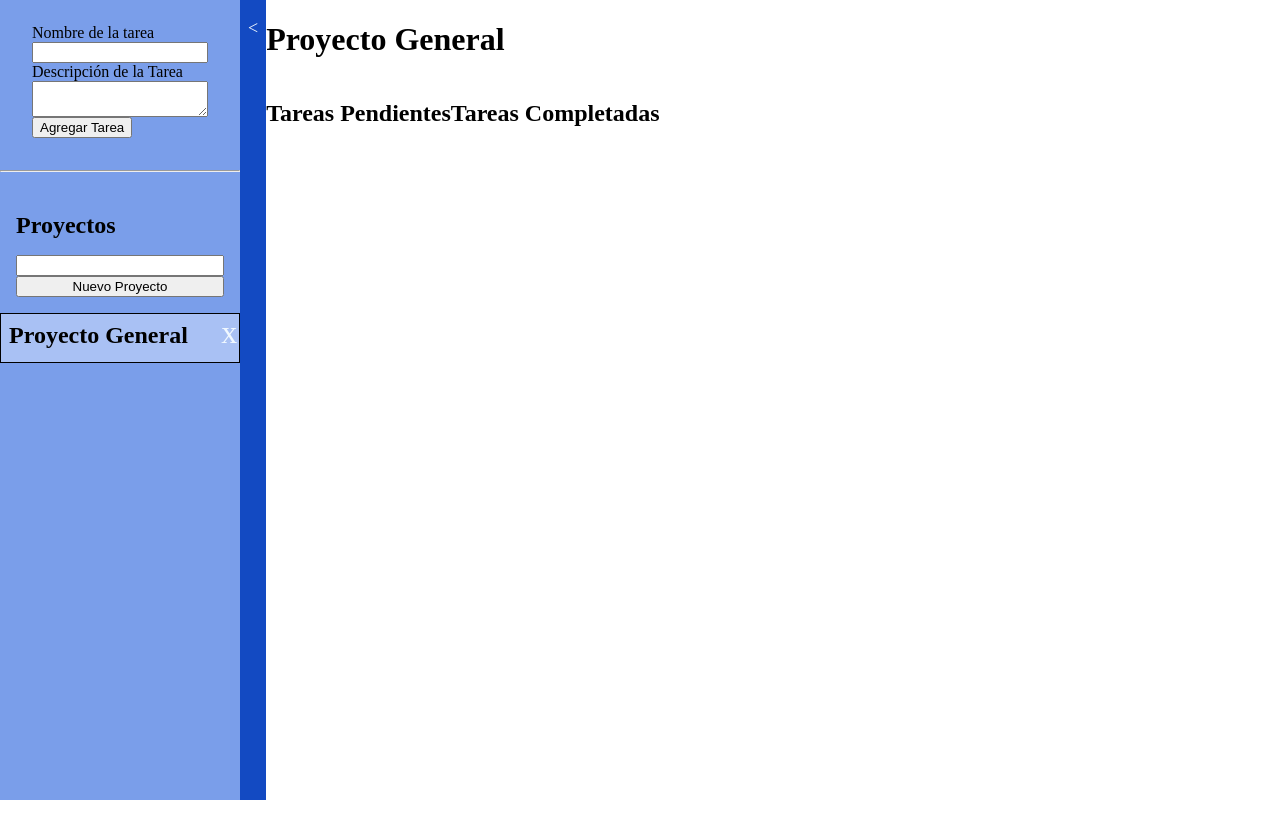
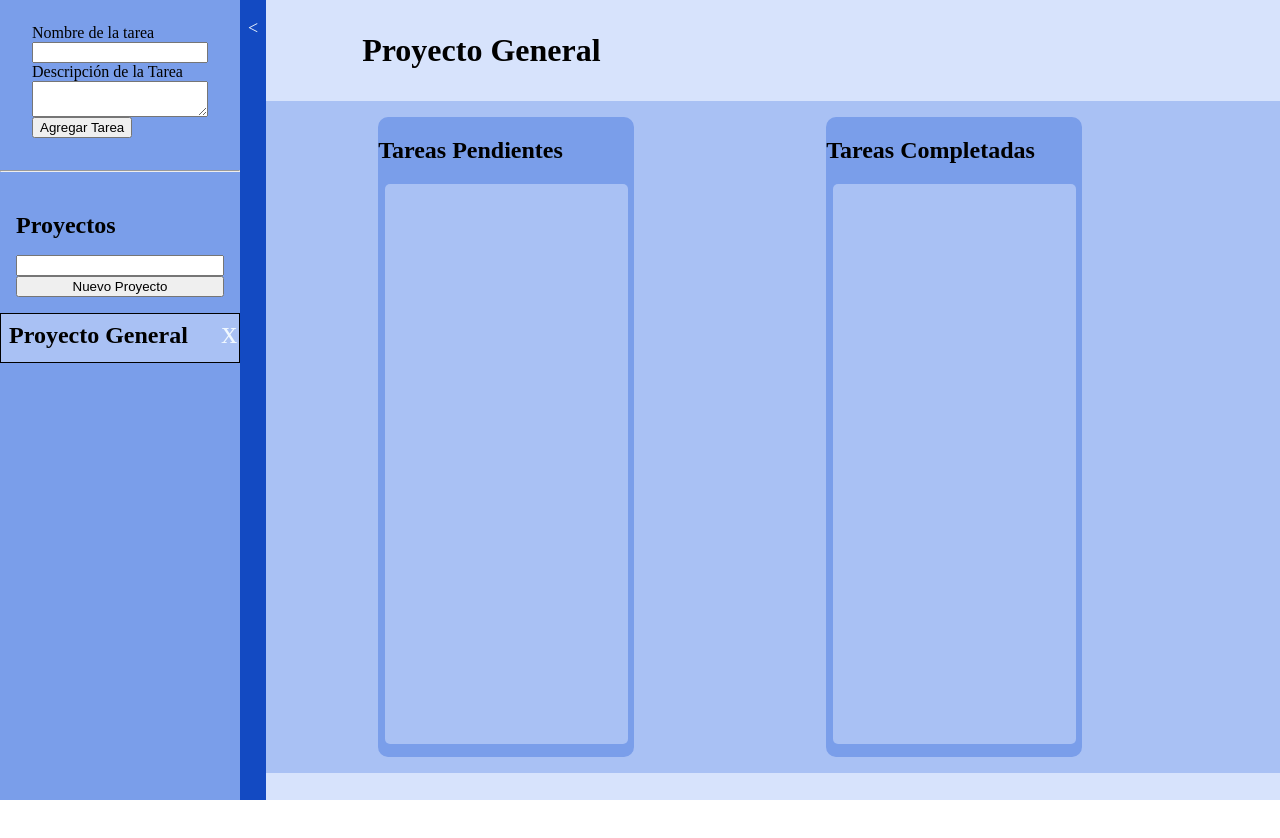
Before and after one commit to AxlinBishop/creador-tareas, a Vue app: page / in a window 1280 px wide. Built offline with nearby package versions, Linux system fonts and the light colour scheme.

Commit message:
estilo de listas terminado

```diff
--- a/src/App.vue
+++ b/src/App.vue
@@ -1,11 +1,12 @@
 <template>
   <div class="flex">
     <MenuTareas/>
-    <div class="div">
+    <div class="section_listas">
       <h1>{{ store.state.proyectoActual }}</h1>  <!-- EL NOMBRE QUE APARECERÁ DE TITULO ES EL NOMBRE DEL PROYECTO ACTUAL -->
-      <div class="flex">
-        <ListaTareasPendientes/>
-        <ListaTareasCompletadas/>
+      <div class="listados">
+        <div class="flex">
+          <ListasTareas />
+        </div>
       </div>
     </div>
 
@@ -14,8 +15,7 @@
 
 <script setup>
 import MenuTareas from './components/MenuTareas.vue';
-import ListaTareasPendientes from './components/ListaTareasPendientes.vue';
-import ListaTareasCompletadas from './components/ListaTareasCompletadas.vue';
+import ListasTareas from './components/ListasTareas.vue';
 import { useStore } from 'vuex'; /* PARA UTILIZAR LA STORE DE VUEX*/
 
 const store = useStore();
@@ -29,4 +29,12 @@ body{
 .flex{
   display: flex;
 }
+
+.section_listas{
+  width: 100%;
+  background-color: #D7E3FC;
+}
+.section_listas h1{
+  margin: 2rem 6rem;
+}
 </style>
--- a/src/components/ListaTareasCompletadas.vue
+++ b/src/components/ListaTareasCompletadas.vue
@@ -2,9 +2,11 @@
 <template>
     <div class="lista">
         <h2>Tareas Completadas</h2>
-        <div v-for="(tarea, index) in store.state.tareas" :key="index">
-            <div v-if="tarea.estado === 'completado'">
-                <BloqueTarea :tarea = "tarea" :index="index"  />
+        <div class="tareas">
+            <div v-for="(tarea, index) in store.state.tareas" :key="index">
+                <div v-if="tarea.estado === 'completado'">
+                    <BloqueTarea :tarea = "tarea" :index="index"  />
+                </div>
             </div>
         </div>
     </div>
@@ -20,5 +22,40 @@ const store = useStore(); /* PARA UTILIZAR LA STORE */
 </script>
 
 <style scoped>
+.lista{
+    margin: 0 6rem;
+    width: 20vw;
+    background-color: #7A9EEA;
+    border-radius: 10px;
+}
+.tareas{ /* CUADRADO DONDESE COLCOARÁ CADA ELEMENTO DE LAS TAREAS */
+    background-color: #A9C1F4;
+    padding: 0.5rem 0; /* PADDING PARA QUE HUBIERA UN POCO DE RELLENO POR SOBRE LA PRIMERA TAREA */
+    height: 85%; /* QUE TENGA UN TOPE DE LA ALTURA */
+    width: 95%; /* EL CUADRO DEJE UN PEQUEÑO ESPACIO VACIO A LOS LADOS */
+    margin: auto; /* LOS ESPACIOS AL REDEDOR QUEDEN AL CENTRO */
+    border-radius: 5px;
+    overflow-y: auto; /* QUE NO SE LLENE DE TAREAS INDEFINIDAMENTE HACIA ABAJO Y CREE UN SCROLLBAR  */
+}
+/* SCROLLBAR DE TAREAS */
+.tareas::-webkit-scrollbar { /* Ancho del scrollbar */
+    width: 10px;
+}
+.tareas::-webkit-scrollbar-track {/* Color de fondo del scrollbar */
+    background: #3567D2;
+}
+.tareas::-webkit-scrollbar-thumb { /* Color y forma del "thumb" */
+    background: #0B3898;     /* Color del thumb */
+    border-radius: 6px;     /* Bordes redondeados del thumb */
+}
+.tareas::-webkit-scrollbar-thumb:hover { /* Color del thumb cuando el cursor pasa sobre él */
+    background: #082B77;
+}
 
+.tarea{
+    width: 98%;
+    margin: auto;
+}
+.lista h2{
+}
 </style>
--- a/src/components/ListaTareasPendientes.vue
+++ b/src/components/ListaTareasPendientes.vue
@@ -2,9 +2,11 @@
 <template>
     <div class="lista">
         <h2>Tareas Pendientes</h2>
-        <div v-for="(tarea, index) in store.state.tareas" :key="index">
-            <div v-if="tarea.estado === 'pendiente'">
-                <BloqueTarea :tarea = "tarea" :index="index"  />
+        <div class="tareas">
+            <div class="tarea" v-for="(tarea, index) in store.state.tareas" :key="index">
+                <div v-if="tarea.estado === 'pendiente'">
+                    <BloqueTarea :tarea = "tarea" :index="index"  />
+                </div>
             </div>
         </div>
     </div>
@@ -20,5 +22,40 @@ const store = useStore(); /* PARA UTILIZAR LA STORE */
 </script>
 
 <style scoped>
+.lista{
+    margin: 0 6rem;
+    width: 20vw;
+    background-color: #7A9EEA;
+    border-radius: 10px;
+}
+.tareas{ /* CUADRADO DONDESE COLCOARÁ CADA ELEMENTO DE LAS TAREAS */
+    background-color: #A9C1F4;
+    padding: 0.5rem 0; /* PADDING PARA QUE HUBIERA UN POCO DE RELLENO POR SOBRE LA PRIMERA TAREA */
+    height: 85%; /* QUE TENGA UN TOPE DE LA ALTURA */
+    width: 95%; /* EL CUADRO DEJE UN PEQUEÑO ESPACIO VACIO A LOS LADOS */
+    margin: auto; /* LOS ESPACIOS AL REDEDOR QUEDEN AL CENTRO */
+    border-radius: 5px;
+    overflow-y: auto; /* QUE NO SE LLENE DE TAREAS INDEFINIDAMENTE HACIA ABAJO Y CREE UN SCROLLBAR  */
+}
+/* SCROLLBAR DE TAREAS */
+.tareas::-webkit-scrollbar { /* Ancho del scrollbar */
+    width: 10px;
+}
+.tareas::-webkit-scrollbar-track {/* Color de fondo del scrollbar */
+    background: #3567D2;
+}
+.tareas::-webkit-scrollbar-thumb { /* Color y forma del "thumb" */
+    background: #0B3898;     /* Color del thumb */
+    border-radius: 6px;     /* Bordes redondeados del thumb */
+}
+.tareas::-webkit-scrollbar-thumb:hover { /* Color del thumb cuando el cursor pasa sobre él */
+    background: #082B77;
+}
 
+.tarea{
+    width: 98%;
+    margin: auto;
+}
+.lista h2{
+}
 </style>
--- /dev/null
+++ b/src/components/ListasTareas.vue
@@ -0,0 +1,21 @@
+<template>
+    <div class="flex listas"> <!-- SE MUESTREN AMBOS COMPONENTES DE LISTAS -->
+        <ListaTareasPendientes/>
+        <ListaTareasCompletadas/>
+    </div>
+</template>
+<script setup>
+/* IMPORTACIONES */
+import ListaTareasCompletadas from './ListaTareasCompletadas.vue';
+import ListaTareasPendientes from './ListaTareasPendientes.vue';
+</script>
+
+<style scoped>
+.listas{
+    width: 100%;
+    height: 80vh;
+    background-color: #A9C1F4;
+    padding: 1rem;
+    justify-content: left;
+}
+</style>
```
